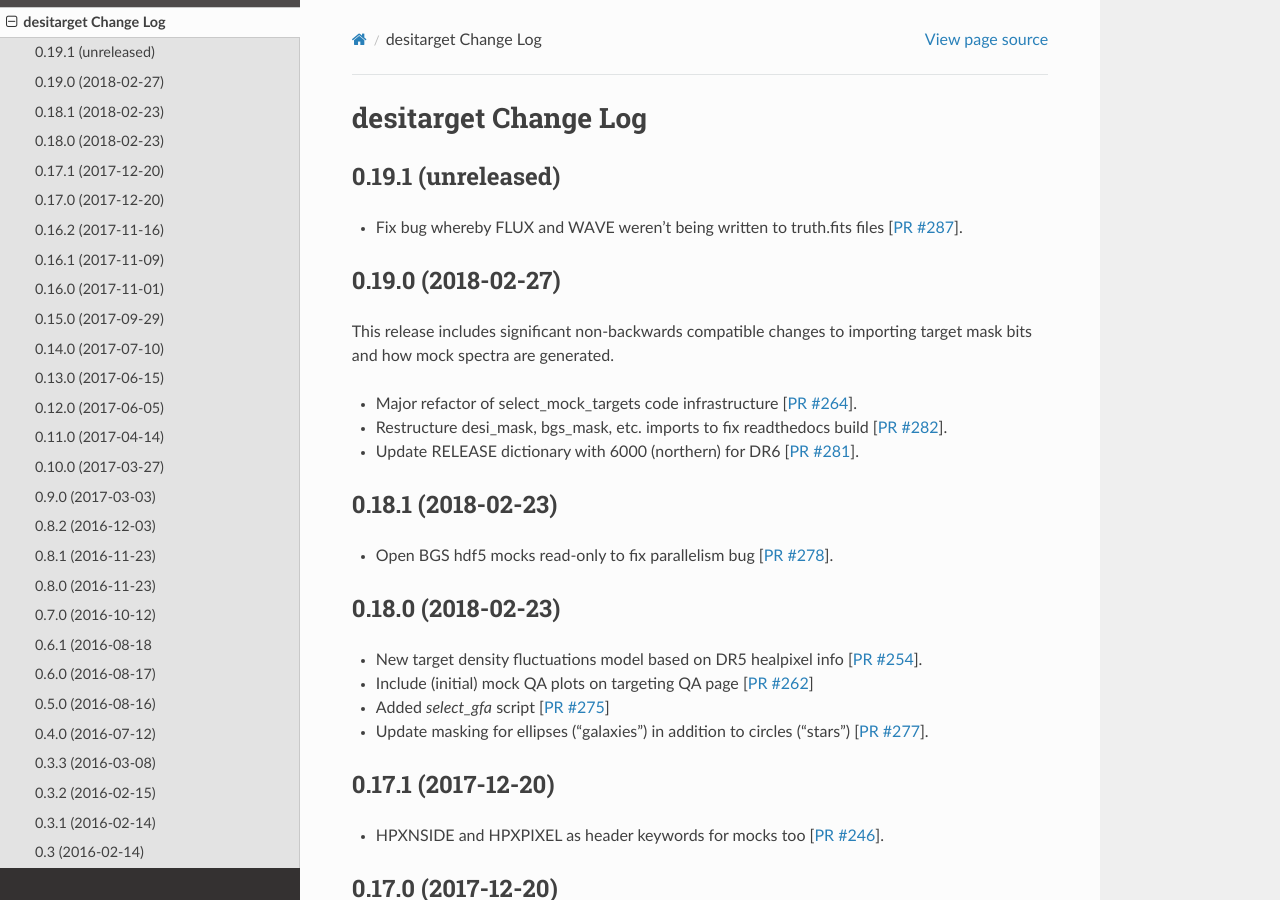
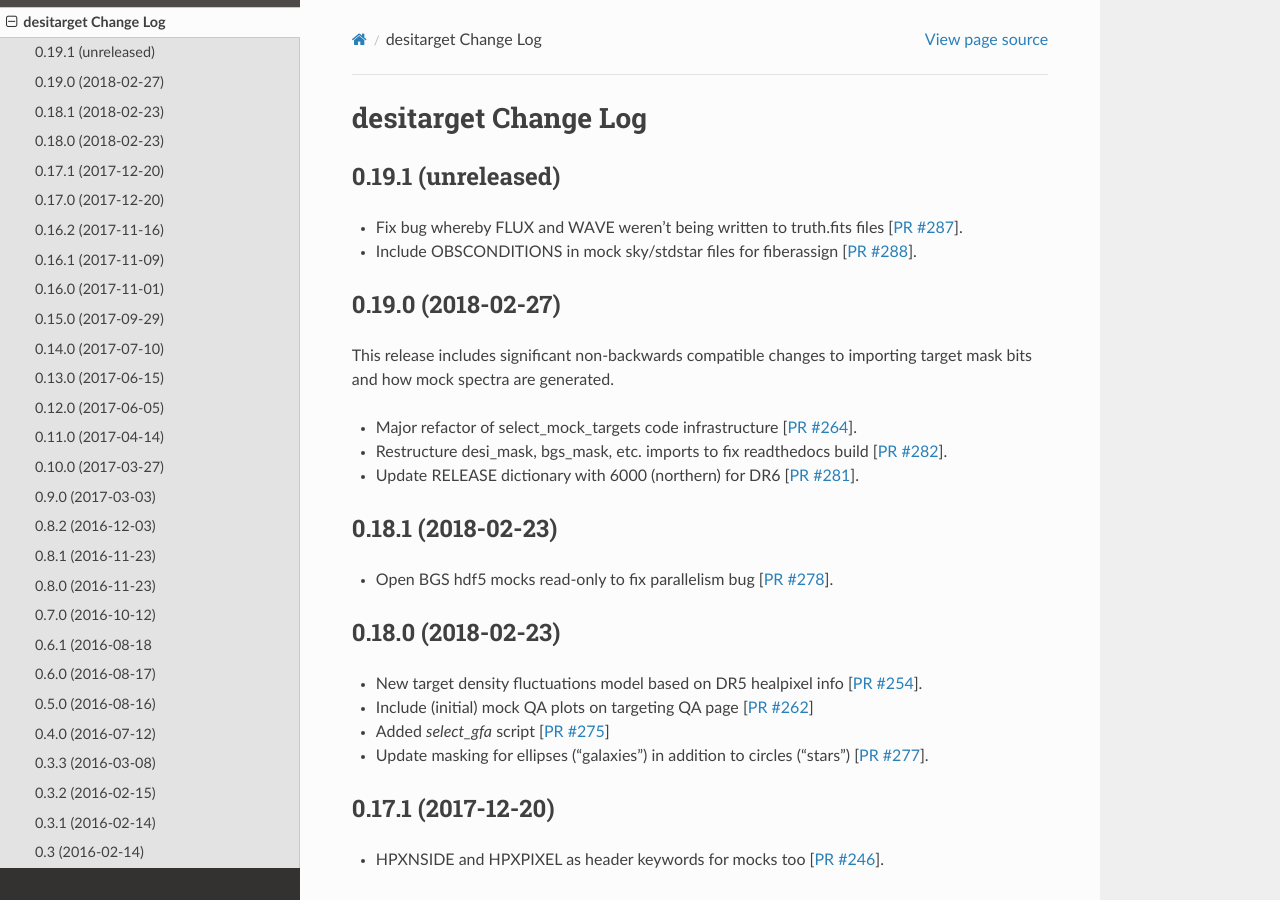
Before and after one commit to desihub/desitarget, a Sphinx documentation site: the page built from doc/changes.rst, in a window 1280 px wide and 900 px high. Built offline with Sphinx 7.4.7 and the Read the Docs theme 2.0.0, drawn with Linux system fonts in a browser that asks for light colours.

Commit message:
update changes.rst

```diff
--- a/doc/changes.rst
+++ b/doc/changes.rst
@@ -5,10 +5,12 @@ desitarget Change Log
 0.19.1 (unreleased)
 -------------------
 
-* Fix bug whereby FLUX and WAVE weren't being written to truth.fits files [`PR
-  #287`_].
+* Fix bug whereby FLUX and WAVE weren't being written to truth.fits files
+  [`PR #287`_].
+* Include OBSCONDITIONS in mock sky/stdstar files for fiberassign [`PR #288`_].
 
 .. _`PR #287`: https://github.com/desihub/desitarget/pull/287
+.. _`PR #288`: https://github.com/desihub/desitarget/pull/288
 
 0.19.0 (2018-02-27)
 -------------------
```
